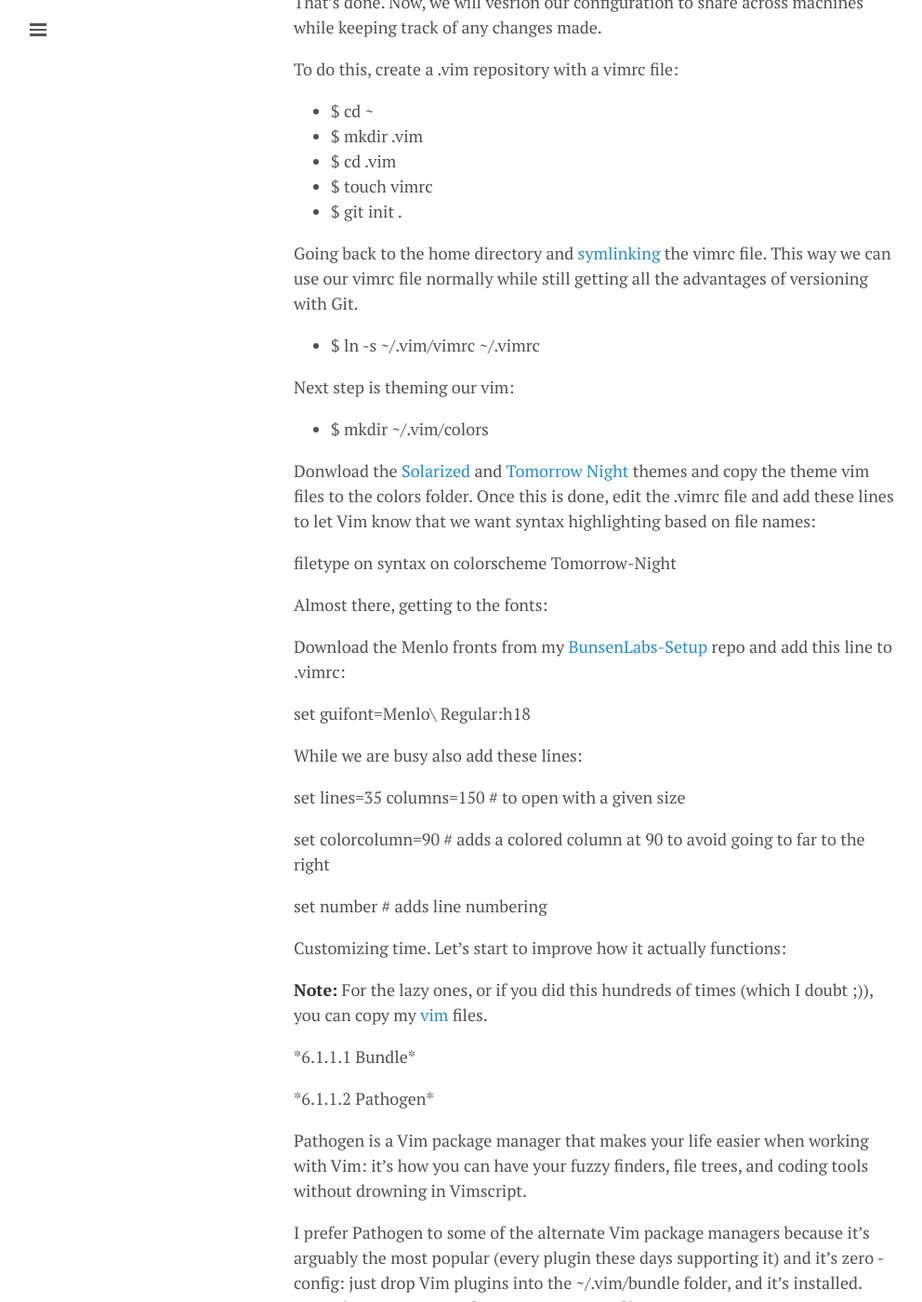
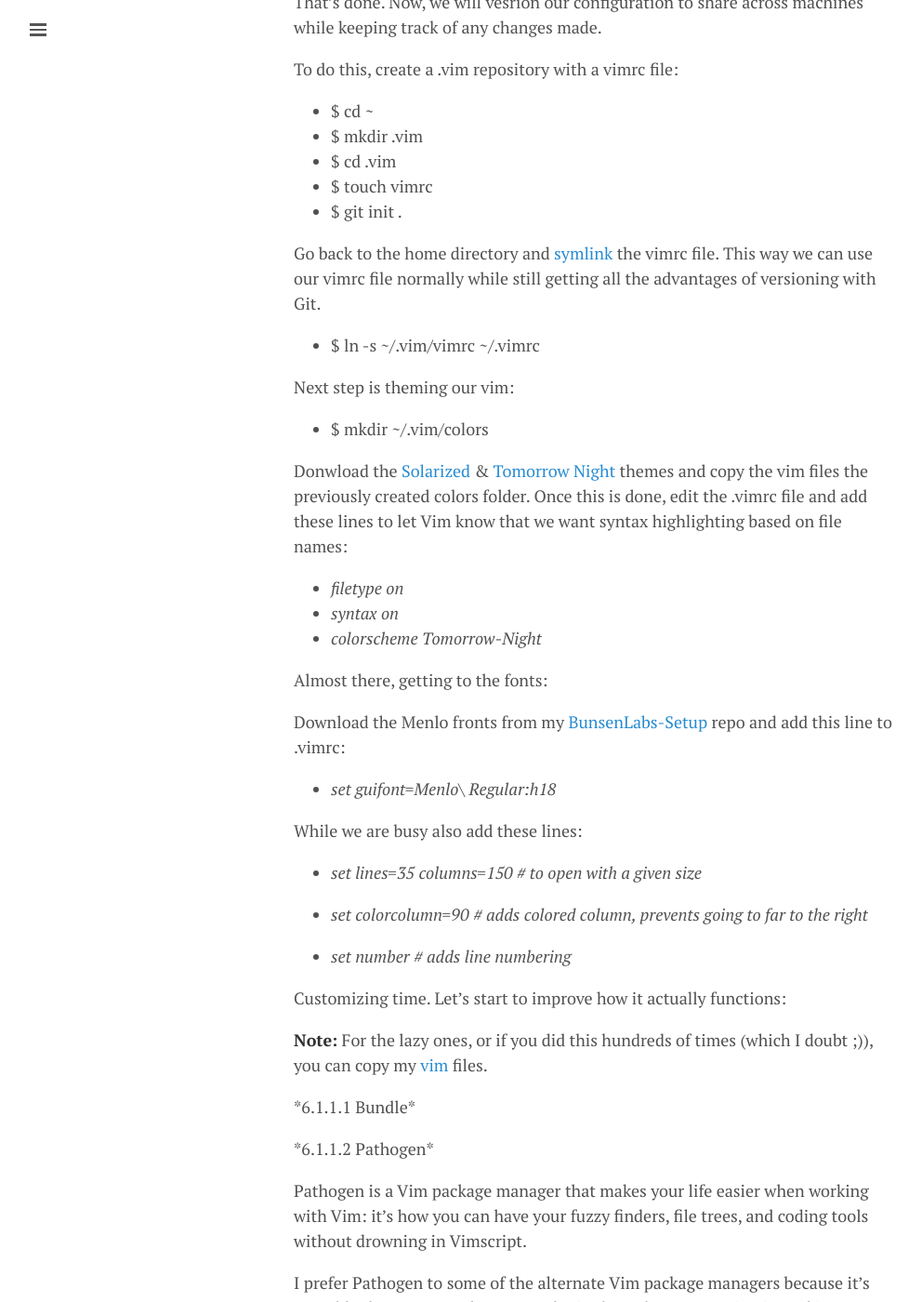
Before and after one commit to lgeurts/lgeurts.github.io, a Jekyll site: the page built from _posts/2017-07-11-bunsenlabs-linux-setup-notes-for dell-inspiron-6000.md, in a window 1280 px wide and 1400 px high, scrolled down 5417 px. Shown: the whole window at 93% size, without its empty margins (0-992 px from the left). Built offline with Jekyll 4.4.1, drawn with Linux system fonts in a browser that asks for light colours; nearby versions of some CDN libraries; comment, search, counter and statistics services are not loaded.

Commit message:
Update 2017-07-11-bunsenlabs-linux-setup-notes-for dell-inspiron-6000.md

```diff
--- a/_posts/2017-07-11-bunsenlabs-linux-setup-notes-for dell-inspiron-6000.md
+++ b/_posts/2017-07-11-bunsenlabs-linux-setup-notes-for dell-inspiron-6000.md
@@ -171,7 +171,7 @@
 - $ touch vimrc
 - $ git init .
 
-Going back to the home directory and [symlinking](https://wiki.debian.org/SymLink) the vimrc file. This way we can use our vimrc file normally while still getting all the advantages of versioning with Git.
+Go back to the home directory and [symlink](https://wiki.debian.org/SymLink) the vimrc file. This way we can use our vimrc file normally while still getting all the advantages of versioning with Git.
 
 - $ ln -s ~/.vim/vimrc ~/.vimrc
 
@@ -179,25 +179,25 @@
 
 - $ mkdir ~/.vim/colors
 
-Donwload the [Solarized](http://ethanschoonover.com/solarized) and [Tomorrow Night](https://github.com/chriskempson/tomorrow-theme) themes and copy the theme vim files to the colors folder. Once this is done, edit the .vimrc file and add these lines to let Vim know that we want syntax highlighting based on file names:
+Donwload the [Solarized](http://ethanschoonover.com/solarized) & [Tomorrow Night](https://github.com/chriskempson/tomorrow-theme) themes and copy the vim files the previously created colors folder. Once this is done, edit the .vimrc file and add these lines to let Vim know that we want syntax highlighting based on file names:
 
-filetype on
-syntax on
-colorscheme Tomorrow-Night
+- *filetype on*
+- *syntax on*
+- *colorscheme Tomorrow-Night*
 
 Almost there, getting to the fonts:
 
 Download the Menlo fronts from my [BunsenLabs-Setup](https://github.com/lgeurts/BunsenLabs-Setup/tree/master/.fonts) repo and add this line to .vimrc:
 
-set guifont=Menlo\ Regular:h18
+- *set guifont=Menlo\ Regular:h18*
 
 While we are busy also add these lines:
 
-set lines=35 columns=150 # to open with a given size
+- *set lines=35 columns=150 # to open with a given size*
 
-set colorcolumn=90 # adds a colored column at 90 to avoid going to far to the right
+- *set colorcolumn=90 # adds colored column, prevents going to far to the right*
 
-set number # adds line numbering
+- *set number # adds line numbering*
 
 Customizing time. Let’s start to improve how it actually functions:
 
```
